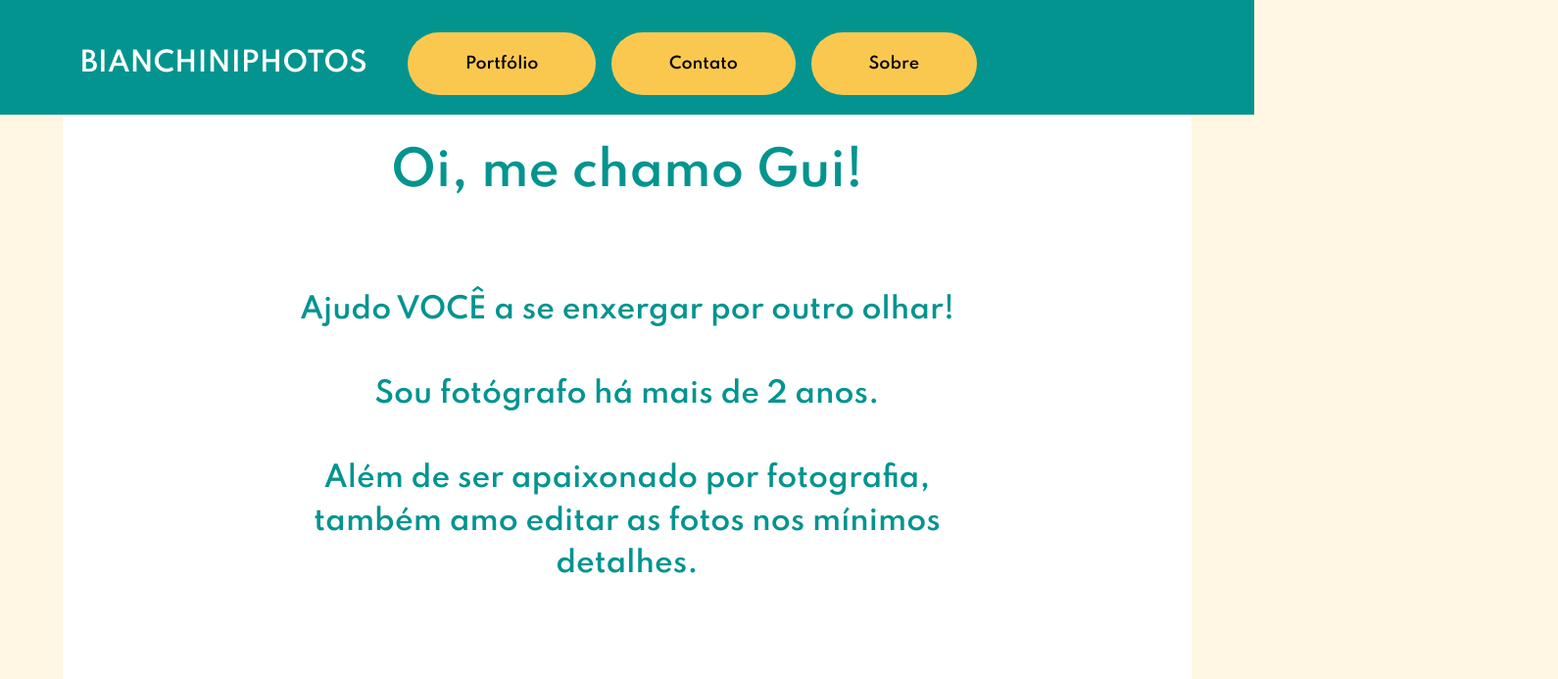
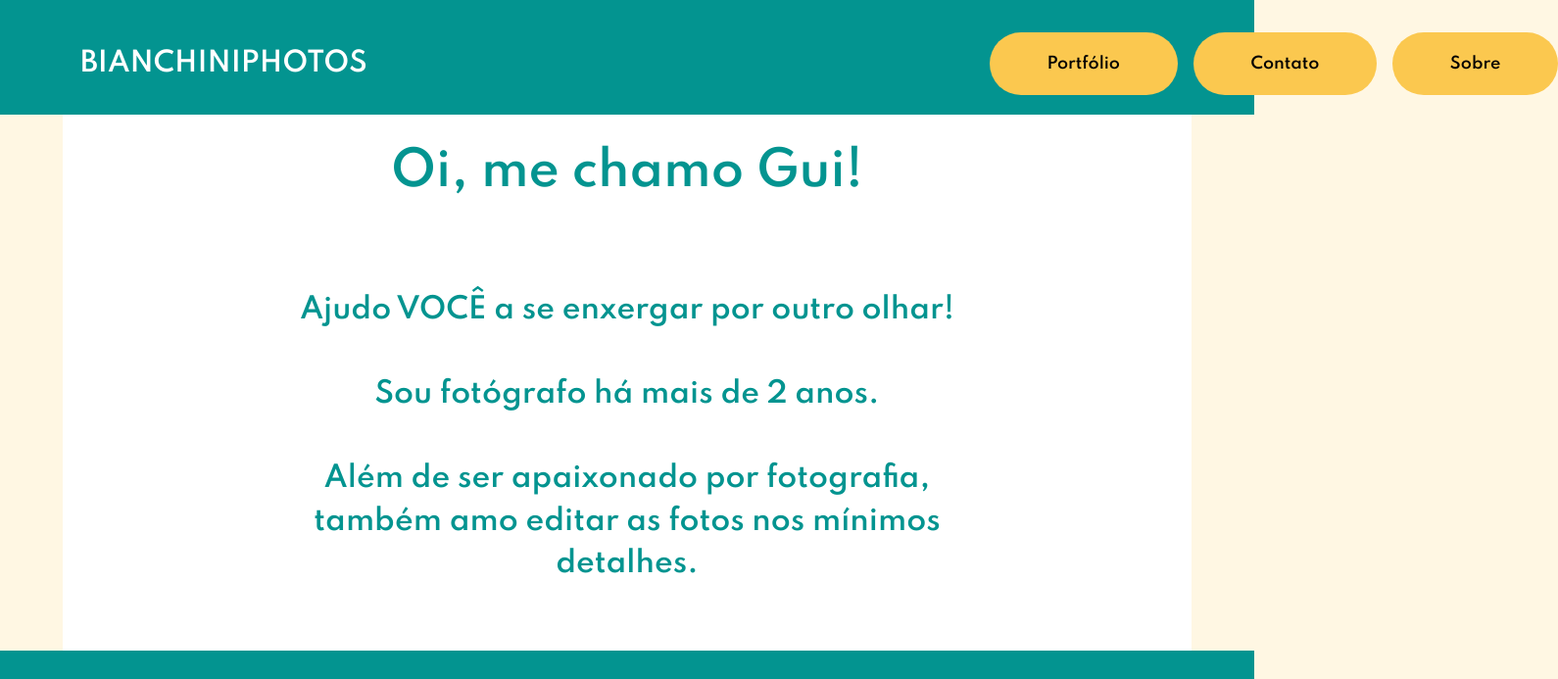
Before and after one commit to guibianchini/bianchiniphotos-client, a React (Create React App) app: page / in a window 1280 px wide. Shown: the top 693 px of the page at 98% size, 1590 px wide, since content can reach past the window. Built offline with nearby package versions, Linux system fonts and the light colour scheme.

Commit message:
updated react-route settings

```diff
--- a/src/css/menu.css
+++ b/src/css/menu.css
@@ -9,7 +9,6 @@
 
 .menu-nav {
     display: flex !important;
-    align-items: center !important;
     width: 100%;
 }
 
--- a/src/index.js
+++ b/src/index.js
@@ -1,7 +1,7 @@
 import React from 'react';
 import ReactDOM from 'react-dom';
 import './css/index.css';
-import App from './js/App';
+import App from './js/app';
 import { BrowserRouter as Router} from 'react-router-dom';
 
 ReactDOM.render(
--- a/src/js/App.js
+++ /dev/null
@@ -1,30 +0,0 @@
-import { Route, Switch } from "react-router-dom";
-import { Menu, Footer } from "./components";
-import Home from "./pages/home";
-import Routes from "../routes";
-
-
-import "bootstrap/dist/css/bootstrap.min.css";
-
-function App() {
-  return (
-    <>
-      <Menu />
-      <Switch>
-        <Route
-          path="/instagram"
-          component={() => {
-            global.window &&
-              (global.window.location.href = "https://instagram.com/bianchiniphotos");
-            return null;
-          }}
-        />
-        <Route path="/" component={Home} />
-      </Switch>
-      <Footer />
-      <Routes />
-    </>
-  );
-}
-
-export default App;
--- /dev/null
+++ b/src/js/app.js
@@ -0,0 +1,14 @@
+import { Menu, Footer } from "./components";
+import Home from "./pages/home";
+import Routes from "../routes";
+
+function App() {
+  return (
+    <>
+      <Home />
+      <Routes />
+    </>
+  );
+}
+
+export default App;
--- a/src/js/components/menu.js
+++ b/src/js/components/menu.js
@@ -8,15 +8,15 @@ const Menu = () => {
       {
         <Navbar collapseOnSelect className="menu" bg="light" expand="lg">
           <Container className="menu-nav">
-            <Navbar.Brand className="menu-nav-title-sup" href="#home">
+            <Navbar.Brand className="menu-nav-title-sup" href="/">
               BIANCHINIPHOTOS
             </Navbar.Brand>
             <Navbar.Brand className="menu-nav-title-inf" href="#home">
               BIANCHINI
             </Navbar.Brand>
             <Navbar.Toggle className="menu-toggle" aria-controls="navbarScroll" />
-            <Navbar.Collapse id="basic-navbar-nav">
-              <Nav className="me-auto">
+            <Navbar.Collapse id="basic-navbar-nav" class="menu-nav-collapse">
+              <Nav className="menu-nav-bar-btns">
                 <Nav.Link className="menu-nav-bar-btn" href="#link">
                   Portfólio
                 </Nav.Link>
--- a/src/js/pages/home.js
+++ b/src/js/pages/home.js
@@ -1,8 +1,10 @@
 import "../../css/home.css";
+import { Menu, Footer } from "../components";
 
 const Home = () => {
   return (
     <>
+      <Menu />
       <div className="content">
         <p>Oi, me chamo Gui!</p>
         <p className="content-sub">
@@ -17,6 +19,7 @@ const Home = () => {
         </p>
         <br />
       </div>
+      <Footer />
     </>
   );
 };
```
